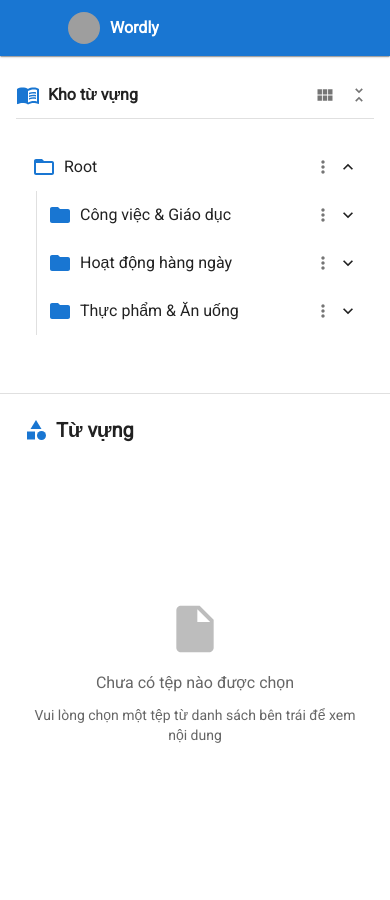
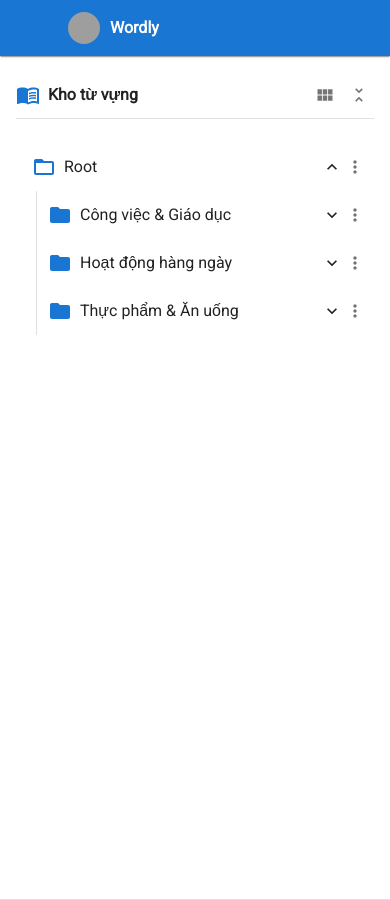
Before and after one commit to QuangThanhn485/Wordly, a React (Create React App) app: page /vocabulary in a window 390 px wide. Built offline with nearby package versions, Linux system fonts and the light colour scheme; grey boxes are pictures that could not be loaded; some icons are missing; a web font is replaced by a local one.

Commit message:
fix: UI reposite for /vocabulary

```diff
--- a/src/features/vocabulary/components/FolderTree/FolderItem.tsx
+++ b/src/features/vocabulary/components/FolderTree/FolderItem.tsx
@@ -1,5 +1,5 @@
 import React, { memo, useCallback, useMemo } from 'react';
-import { Box, Collapse, IconButton, List, ListItemButton, ListItemText, Typography } from '@mui/material';
+import { Box, Collapse, IconButton, List, ListItemButton, ListItemText, Typography, useMediaQuery, useTheme } from '@mui/material';
 import {
   Folder as FolderIcon,
   FolderOpen as FolderOpenIcon,
@@ -54,20 +54,29 @@ export const FileItem = memo(function FileItem({
   onContext,
   vocabCount,
   selected = false,
+  forceShowMenu = false,
 }: {
   node: FileLeaf;
   onClick: () => void;
   level?: number;
-  onContext: (e: React.MouseEvent) => void;
+  onContext: (e: React.MouseEvent<HTMLElement>) => void;
   vocabCount?: number;
   selected?: boolean;
+  forceShowMenu?: boolean;
 }) {
+  const theme = useTheme();
+  const isMobile = useMediaQuery(theme.breakpoints.down('md'), { noSsr: true });
+  const showMenuButton = forceShowMenu || isMobile;
+
   return (
+    <Box sx={{ position: 'relative', display: 'flex', alignItems: 'center' }}>
       <ListItemButton
         selected={selected}
         sx={{
           pl: 4 + level * 2,
+          pr: showMenuButton ? 4 : 2,
           position: 'relative',
+          flex: 1,
           '&:hover': { backgroundColor: 'rgba(0, 0, 0, 0.04)' },
           '&.Mui-selected': {
             backgroundColor: 'rgba(25, 118, 210, 0.12)',
@@ -89,7 +98,7 @@ export const FileItem = memo(function FileItem({
               : undefined,
         }}
         onClick={onClick}
-      onContextMenu={onContext}
+        onContextMenu={isMobile ? undefined : onContext} // Disable context menu on mobile, use button instead
         aria-label={`File ${node.name}`}
       >
         <FileIcon sx={{ fontSize: '1rem', mr: 1, color: 'text.secondary' }} />
@@ -113,6 +122,24 @@ export const FileItem = memo(function FileItem({
           }
         />
       </ListItemButton>
+      {showMenuButton && (
+        <IconButton
+          size="small"
+          onClick={(e) => {
+            e.stopPropagation();
+            onContext(e);
+          }}
+          sx={{
+            position: 'absolute',
+            right: 4,
+            opacity: 1,
+          }}
+          aria-label={`File menu for ${node.name}`}
+        >
+          <MoreIcon fontSize="small" />
+        </IconButton>
+      )}
+    </Box>
   );
 });
 
@@ -132,7 +159,7 @@ const FolderItemComponent = function FolderItem({
   node: FolderNode;
   level?: number;
   onFileClick: (filePath: string[], fileName: string) => void;
-  onContext: (type: 'folder' | 'file', path: string[], event: React.MouseEvent) => void;
+  onContext: (type: 'folder' | 'file', path: string[], event: React.MouseEvent<HTMLElement>) => void;
   path: string[]; // ids from root to this node
   forceShowMenu?: boolean;
   isFolderOpen?: ((id: string) => boolean) | Set<string>; // Can be function or Set for direct lookup
@@ -140,6 +167,10 @@ const FolderItemComponent = function FolderItem({
   vocabCountMap?: Record<string, number>; // fileName -> count
   selectedFileId?: string | null; // Currently selected file ID
 }) {
+  const theme = useTheme();
+  const isMobile = useMediaQuery(theme.breakpoints.down('md'), { noSsr: true });
+  const showMenuButton = forceShowMenu || isMobile;
+
   // Optimize: check if isFolderOpen is a Set (direct lookup) or function
   const open = !isFolderOpen
     ? false
@@ -165,13 +196,15 @@ const FolderItemComponent = function FolderItem({
 
   return (
     <>
-      <Box sx={{ position: 'relative', '&:hover .folder-menu-icon': { opacity: 1 } }}>
+      <Box sx={{ position: 'relative', display: 'flex', alignItems: 'center' }}>
         <ListItemButton
           onClick={handleToggle}
-          onContextMenu={(e) => onContext('folder', path, e)}
+          onContextMenu={isMobile ? undefined : (e) => onContext('folder', path, e)} // Disable context menu on mobile
           sx={{
             pl: 2 + level * 2,
+            pr: showMenuButton ? 4 : 2,
             position: 'relative',
+            flex: 1,
             '&:hover': { backgroundColor: 'rgba(0, 0, 0, 0.04)' },
             '&::before':
               level > 0
@@ -191,20 +224,25 @@ const FolderItemComponent = function FolderItem({
         >
           {open ? <FolderOpenIcon color="primary" sx={{ mr: 1 }} /> : <FolderIcon color="primary" sx={{ mr: 1 }} />}
           <ListItemText primary={<Typography variant="body1" sx={{ fontWeight: 500 }}>{node.label}</Typography>} />
+          {open ? <ExpandLessIcon fontSize="small" /> : <ExpandMoreIcon fontSize="small" />}
+        </ListItemButton>
+        {showMenuButton && (
           <IconButton
-            className="folder-menu-icon"
             size="small"
             onClick={(e) => {
               e.stopPropagation();
-              onContext('folder', path, e as unknown as React.MouseEvent);
+              onContext('folder', path, e);
             }}
-            sx={{ opacity: forceShowMenu ? 1 : 0, transition: 'opacity 0.2s' }}
+            sx={{
+              position: 'absolute',
+              right: 4,
+              opacity: 1,
+            }}
             aria-label={`Folder menu for ${node.label}`}
           >
             <MoreIcon fontSize="small" />
           </IconButton>
-          {open ? <ExpandLessIcon fontSize="small" /> : <ExpandMoreIcon fontSize="small" />}
-        </ListItemButton>
+        )}
       </Box>
 
       <Collapse
@@ -252,6 +290,7 @@ const FolderItemComponent = function FolderItem({
                 onContext={(e) => onContext('file', [...path, child.id], e)}
                 vocabCount={vocabCountMap?.[child.name]}
                 selected={child.id === selectedFileId}
+                forceShowMenu={forceShowMenu}
               />
             ),
           )}
--- a/src/features/vocabulary/pages/VocabularyPage.tsx
+++ b/src/features/vocabulary/pages/VocabularyPage.tsx
@@ -50,6 +50,7 @@ import {
   ViewList as ViewListIcon,
   ViewModule as ViewModuleIcon,
   RocketLaunch as RocketLaunchIcon,
+  ArrowBack as ArrowBackIcon,
 } from '@mui/icons-material';
 
 // Import types
@@ -103,9 +104,10 @@ const StyledTableCell = styled(TableCell)(({ theme }) => ({
     backgroundColor: theme.palette.mode === 'dark' ? theme.palette.grey[900] : theme.palette.grey[100],
     fontWeight: 'bold',
     color: theme.palette.mode === 'dark' ? theme.palette.common.white : theme.palette.text.primary,
+    fontSize: theme.breakpoints.down('sm') ? '0.75rem' : undefined, // Desktop giữ fontSize mặc định
   },
   [`&.${tableCellClasses.body}`]: {
-    fontSize: 14,
+    fontSize: theme.breakpoints.down('sm') ? '0.75rem' : undefined, // Desktop giữ fontSize mặc định (14px)
     color: theme.palette.mode === 'dark' ? theme.palette.common.white : theme.palette.text.primary,
   },
 }));
@@ -232,6 +234,9 @@ const VocabularyPage: React.FC = () => {
   }, [selectedPath, treeIndex]);
   const selectedTitle = useMemo(() => selectedFile?.name.replace(/\.txt$/i, '') ?? '', [selectedFile]);
 
+  // Mobile view mode: 'folder' = show folder tree, 'vocab' = show vocab list
+  const [mobileViewMode, setMobileViewMode] = useState<'folder' | 'vocab'>('folder');
+
   // Load vocab counts from storage (FAST - no need to load full vocab data)
   // This allows displaying counts immediately without clicking files
   const [vocabCountMap, setVocabCountMap] = useState<Record<string, number>>(() => {
@@ -284,14 +289,28 @@ const VocabularyPage: React.FC = () => {
 
   // ===== Context menu state =====
   const [menu, setMenu] = useState<
-    | { type: 'folder' | 'file'; path: string[]; mouseX: number; mouseY: number }
+    | { type: 'folder' | 'file'; path: string[]; mouseX: number; mouseY: number; anchorEl?: HTMLElement | null }
     | null
   >(null);
-  const openContext = useCallback((type: 'folder' | 'file', path: string[], event: React.MouseEvent) => {
+  const [menuAnchorEl, setMenuAnchorEl] = useState<HTMLElement | null>(null);
+  const openContext = useCallback((type: 'folder' | 'file', path: string[], event: React.MouseEvent | React.MouseEvent<HTMLElement>) => {
     event.preventDefault();
-    setMenu({ type, path, mouseX: event.clientX - 2, mouseY: event.clientY - 4 });
+    event.stopPropagation();
+    // Lưu anchorEl nếu là click từ button (mobile), mouseX/Y nếu là context menu (desktop)
+    const anchorEl = 'currentTarget' in event && event.currentTarget ? event.currentTarget as HTMLElement : null;
+    setMenu({
+      type,
+      path,
+      mouseX: 'clientX' in event ? event.clientX - 2 : 0,
+      mouseY: 'clientY' in event ? event.clientY - 4 : 0,
+      anchorEl
+    });
+    setMenuAnchorEl(anchorEl);
   }, []);
-  const closeMenu = useCallback(() => setMenu(null), []);
+  const closeMenu = useCallback(() => {
+    setMenu(null);
+    setMenuAnchorEl(null);
+  }, []);
 
   // ===== Clipboard for cut/copy/paste =====
   const [clip, setClip] = useState<null | { mode: 'cut' | 'copy'; node: FolderNode | FileLeaf }>(null);
@@ -539,7 +558,22 @@ const VocabularyPage: React.FC = () => {
   const handleFileClick = useCallback((filePath: string[], fileName: string) => {
     setSelectedPath(filePath);
     setSelectedVocabs(new Set());
-  }, []);
+    // Trên mobile: chuyển sang vocab list view khi chọn file
+    if (isMdDown) {
+      setMobileViewMode('vocab');
+    }
+  }, [isMdDown]);
+
+  // Handle back button trên mobile để quay lại folder view
+  const handleBackToFolder = useCallback(() => {
+    setMobileViewMode('folder');
+    setSelectedPath(null);
+    setSelectedVocabs(new Set());
+    // Đảm bảo sidebar mở khi quay lại folder view trên mobile
+    if (isMdDown) {
+      setSidebarOpen(true);
+    }
+  }, [isMdDown]);
 
   // ===== Grid view navigation =====
   const currentFolder = useMemo(() => {
@@ -603,10 +637,14 @@ const VocabularyPage: React.FC = () => {
       setGridModalOpen(false);
       setViewMode('tree');
       saveViewModeToStorage('tree');
+      // Trên mobile: chuyển sang vocab list view khi chọn file
+      if (isMdDown) {
+        setMobileViewMode('vocab');
+      }
       // Reset to root folder for next time
       setCurrentFolderId(tree.id);
     }
-  }, [tree]);
+  }, [tree, isMdDown]);
 
   const handleBreadcrumbNavigate = useCallback((folderId: string) => {
     setCurrentFolderId(folderId);
@@ -1144,7 +1182,8 @@ const VocabularyPage: React.FC = () => {
   return (
     <Box
       sx={{
-        height: '100vh',
+        minHeight: { xs: '100vh', md: '100vh' }, // Cho phép mở rộng hơn 100vh trên mobile
+        height: { xs: 'auto', md: '100vh' }, // Auto trên mobile để cho phép mở rộng theo nội dung
         display: 'flex',
         flexDirection: { xs: 'column', md: 'row' },
       }}
@@ -1158,18 +1197,35 @@ const VocabularyPage: React.FC = () => {
         elevation={0}
         sx={{
           width: {
-            xs: sidebarOpen ? '100%' : 0,
+            xs: sidebarOpen && (mobileViewMode === 'folder' || !isMdDown) ? '100%' : 0,
             md: sidebarOpen ? sidebarWidth : 0,
           },
           flexShrink: 0,
           borderRight: { xs: 'none', md: `1px solid ${theme.palette.divider}` },
           borderBottom: { xs: `1px solid ${theme.palette.divider}`, md: 'none' },
-          height: { xs: '40vh', sm: '45vh', md: '100%' },
+          height: {
+            xs: mobileViewMode === 'folder' ? 'auto' : 0, // Auto trên mobile để tự mở rộng theo nội dung
+            sm: mobileViewMode === 'folder' ? 'auto' : 0,
+            md: '100%'
+          },
+          minHeight: {
+            xs: mobileViewMode === 'folder' ? '100vh' : 0, // Ít nhất bằng viewport height
+            sm: mobileViewMode === 'folder' ? '100vh' : 0,
+            md: 'auto',
+          },
           borderRadius: 0,
-          display: 'flex',
+          display: {
+            xs: mobileViewMode === 'folder' ? 'flex' : 'none',
+            md: 'flex',
+          },
           flexDirection: 'column',
-          overflow: 'hidden',
-          transition: theme.transitions.create(['width'], {
+          overflow: { xs: 'visible', md: 'hidden' }, // Mobile: visible để window scroll, Desktop: hidden
+          overflowY: { xs: 'visible', md: 'auto' }, // Mobile: visible, Desktop: auto
+          bgcolor: {
+            xs: theme.palette.mode === 'dark' ? '#1e1e1e' : 'background.default',
+            md: theme.palette.mode === 'dark' ? '#1e1e1e' : 'background.paper'
+          }, // Dark mode: #1e1e1e để nhìn dịu hơn, mobile dùng background.default để khớp với body
+          transition: theme.transitions.create(['width', 'height'], {
             duration: theme.transitions.duration.standard,
             easing: theme.transitions.easing.easeInOut,
           }),
@@ -1177,7 +1233,17 @@ const VocabularyPage: React.FC = () => {
       >
         {sidebarOpen && (
           <>
-            <Box sx={{ px: 2, pt: 3, pb: 2, flexShrink: 0 }}>
+            {/* Sticky Header - "Kho từ vựng" */}
+            <Box sx={{
+              px: 2,
+              pt: 3,
+              pb: 2,
+              flexShrink: 0,
+              position: 'sticky',
+              top: { xs: '56px', sm: '64px', md: 0 }, // Dưới AppBar trên mobile
+              zIndex: (t) => t.zIndex.appBar - 1, // Dưới AppBar
+              bgcolor: 'background.paper',
+            }}>
               <Box sx={{ display: 'flex', alignItems: 'center', justifyContent: 'space-between', mb: 1 }}>
                 <Box sx={{ display: 'flex', alignItems: 'center' }}>
                   <MenuBookIcon color="primary" sx={{ mr: 1 }} />
@@ -1221,7 +1287,19 @@ const VocabularyPage: React.FC = () => {
               <Divider sx={{ mb: 0 }} />
             </Box>
 
-            <Box sx={{ flex: 1, overflowY: 'auto', px: 2, pt: 0 }}>
+            {/* Folder Tree List - Loại bỏ scroll riêng trên mobile để sticky hoạt động */}
+            <Box sx={{
+              flex: '1 1 auto', // Cho phép mở rộng tự do
+              minHeight: 0,
+              overflowY: { xs: 'visible', md: 'auto' }, // Mobile: visible để window scroll, Desktop: auto cho scroll riêng
+              px: 2,
+              pt: 0,
+              pb: { xs: 4, md: 2 }, // Padding bottom trên mobile để scroll được hết nội dung
+              bgcolor: {
+                xs: theme.palette.mode === 'dark' ? '#1e1e1e' : 'background.default',
+                md: theme.palette.mode === 'dark' ? '#1e1e1e' : 'transparent'
+              }, // Dark mode: #1e1e1e để nhìn dịu hơn, mobile dùng background.default để khớp với body khi scroll
+            }}>
               <List>
                 <FolderItem
                   node={tree}
@@ -1287,24 +1365,58 @@ const VocabularyPage: React.FC = () => {
       <Box
         sx={{
           flex: 1,
-          display: 'flex',
+          display: {
+            xs: mobileViewMode === 'vocab' ? 'flex' : 'none',
+            md: 'flex',
+          },
           flexDirection: 'column',
           minWidth: 0,
-          height: { xs: '60vh', sm: '55vh', md: '100%' },
+          height: {
+            xs: mobileViewMode === 'vocab' ? 'calc(100vh - 56px)' : '60vh', // Full height minus AppBar on mobile when vocab view
+            sm: mobileViewMode === 'vocab' ? 'calc(100vh - 64px)' : '55vh',
+            md: '100%'
+          },
           position: 'relative',
         }}
       >
-        <Box sx={{ px: 3, pt: 2.5, pb: 2, flexShrink: 0 }}>
+        {/* Sticky Header - Tên file + buttons */}
+        <Box
+          sx={{
+            px: { xs: 1.5, sm: 2, md: 3 },
+            pt: { xs: 1.5, sm: 2, md: 2.5 },
+            pb: { xs: 1.5, sm: 1.5, md: 2 },
+            flexShrink: 0,
+            position: 'sticky',
+            top: { xs: '56px', sm: '64px', md: 0 }, // Dưới AppBar trên mobile
+            zIndex: (t) => t.zIndex.appBar - 1, // Dưới AppBar
+            bgcolor: 'background.paper',
+          }}
+        >
           {selectedFile ? (
-            <Box sx={{ display: 'flex', alignItems: 'center', justifyContent: 'space-between' }}>
+            <Box sx={{ display: 'flex', alignItems: 'center', justifyContent: 'space-between', gap: 1, flexWrap: 'wrap' }}>
               <Box sx={{ display: 'flex', alignItems: 'center', flex: 1, minWidth: 0 }}>
-                <CategoryIcon color="primary" sx={{ mr: 1.5, flexShrink: 0 }} />
+                {/* Back button - chỉ hiển thị trên mobile */}
+                {isMdDown && (
+                  <IconButton
+                    onClick={handleBackToFolder}
+                    sx={{
+                      mr: 1,
+                      flexShrink: 0,
+                      color: 'text.primary',
+                    }}
+                    aria-label="Quay lại danh sách thư mục"
+                  >
+                    <ArrowBackIcon sx={{ fontSize: { xs: '1.25rem', sm: '1.5rem' } }} />
+                  </IconButton>
+                )}
+                <CategoryIcon color="primary" sx={{ mr: { xs: 1, sm: 1.5, md: 1.5 }, flexShrink: 0, fontSize: { xs: '1.25rem', sm: '1.5rem', md: undefined } }} />
                 <Box sx={{ flex: 1, minWidth: 0 }}>
                   <Typography
-                    variant={isSmDown ? 'h6' : 'h5'}
+                    variant={isSmDown ? 'subtitle1' : 'h6'}
                     color="primary"
                     sx={{
                       fontWeight: 700,
+                      fontSize: { xs: '0.875rem', sm: '1rem', md: undefined }, // Desktop giữ fontSize mặc định của variant
                       wordBreak: 'break-word',
                       overflow: 'hidden',
                       textOverflow: 'ellipsis',
@@ -1313,13 +1425,29 @@ const VocabularyPage: React.FC = () => {
                   {selectedTitle}
                 </Typography>
                   {vocabCountMap[selectedFile.name] !== undefined && (
-                    <Typography variant="caption" color="text.secondary" sx={{ display: 'block', mt: 0.5 }}>
+                    <Typography
+                      variant="caption"
+                      color="text.secondary"
+                      sx={{
+                        display: 'block',
+                        mt: 0.25,
+                        fontSize: { xs: '0.6875rem', sm: '0.75rem' },
+                      }}
+                    >
                       {vocabCountMap[selectedFile.name]} từ vựng
                     </Typography>
                   )}
               </Box>
               </Box>
-              <Stack direction="row" spacing={1}>
+              <Stack
+                direction="row"
+                spacing={{ xs: 0.5, sm: 1 }}
+                sx={{
+                  flexWrap: { xs: 'wrap', sm: 'nowrap' },
+                  gap: { xs: 0.5, sm: 0 },
+                  width: { xs: '100%', sm: 'auto' },
+                }}
+              >
                 {selectedVocabs.size > 0 && (
                   <Button
                     variant="outlined"
@@ -1327,8 +1455,12 @@ const VocabularyPage: React.FC = () => {
                     size={isSmDown ? 'small' : 'medium'}
                     startIcon={<DeleteIcon />}
                     onClick={handleDeleteSelectedVocabs}
-                  >
-                    Xóa đã chọn ({selectedVocabs.size})
+                    sx={{
+                      fontSize: { xs: '0.6875rem', sm: undefined }, // Desktop giữ fontSize mặc định
+                      px: { xs: 1, sm: 2 },
+                    }}
+                  >
+                    Xóa ({selectedVocabs.size})
                   </Button>
                 )}
                 <Button
@@ -1341,17 +1473,25 @@ const VocabularyPage: React.FC = () => {
                       navigate(`/train/flashcards-reading?file=${encodeURIComponent(selectedFile.name)}`);
                     }
                   }}
-                  sx={{ fontWeight: 600 }}
-                >
-                  Start Train
+                  sx={{
+                    fontWeight: 600,
+                    fontSize: { xs: '0.6875rem', sm: undefined }, // Desktop giữ fontSize mặc định
+                    px: { xs: 1, sm: 2 },
+                  }}
+                >
+                  Train
                 </Button>
                 <Button
                   variant="contained"
                   size={isSmDown ? 'small' : 'medium'}
                   startIcon={<AddIcon />}
                   onClick={openAddVocabForm}
-                >
-                  Thêm từ vựng
+                  sx={{
+                    fontSize: { xs: '0.6875rem', sm: undefined }, // Desktop giữ fontSize mặc định
+                    px: { xs: 1, sm: 2 },
+                  }}
+                >
+                  {isSmDown ? 'Thêm' : 'Thêm từ vựng'}
                 </Button>
               </Stack>
             </Box>
@@ -1365,10 +1505,35 @@ const VocabularyPage: React.FC = () => {
           )}
         </Box>
 
-        <Box sx={{ flex: 1, overflowY: 'auto', px: { xs: 2, md: 3 }, pb: { xs: 2, md: 3 } }}>
+        {/* Content Area - Danh sách từ vựng */}
+        <Box sx={{
+          flex: 1,
+          overflow: 'hidden', // Không cho scroll ở đây, để TableContainer handle scroll
+          px: { xs: 2, md: 3 },
+          pb: { xs: 2, md: 3 },
+          display: 'flex',
+          flexDirection: 'column',
+          minHeight: 0, // Quan trọng để flex child có thể shrink
+        }}>
           {selectedFile ? (
-            <Paper elevation={0} sx={{ border: `1px solid ${theme.palette.divider}` }}>
-              <TableContainer sx={{ maxHeight: { xs: '50vh', md: 'unset' } }}>
+            <Paper
+              elevation={0}
+              sx={{
+                border: `1px solid ${theme.palette.divider}`,
+                flex: 1,
+                display: 'flex',
+                flexDirection: 'column',
+                minHeight: 0,
+              }}
+            >
+              <TableContainer sx={{
+                flex: 1,
+                display: 'flex',
+                flexDirection: 'column',
+                maxHeight: '100%', // Sử dụng 100% của parent flex container
+                overflow: 'auto', // Cho phép scroll khi cần
+                overflowX: 'hidden', // Không scroll ngang
+              }}>
                 <Table aria-label="vocabulary table" stickyHeader={isMdDown} size={isSmDown ? 'small' : 'medium'} sx={{ minWidth: 650 }}>
                   <TableHead>
                     <TableRow>
@@ -1547,17 +1712,54 @@ const VocabularyPage: React.FC = () => {
       <Menu
         open={Boolean(menu)}
         onClose={closeMenu}
-        anchorReference="anchorPosition"
-        anchorPosition={menu ? { top: menu.mouseY, left: menu.mouseX } : undefined}
+        anchorReference={isMdDown ? "anchorEl" : "anchorPosition"}
+        anchorPosition={!isMdDown && menu ? { top: menu.mouseY, left: menu.mouseX } : undefined}
+        anchorEl={isMdDown ? menuAnchorEl : null}
+        transformOrigin={isMdDown ? { horizontal: 'right', vertical: 'top' } : undefined}
+        anchorOrigin={isMdDown ? { horizontal: 'right', vertical: 'bottom' } : undefined}
+        PaperProps={{
+          sx: {
+            minWidth: isMdDown ? '200px' : 'auto',
+            maxWidth: isMdDown ? 'calc(100vw - 32px)' : 'none',
+          },
+        }}
       >
         {menu?.type === 'folder' ? [
-          <MenuItem key="new-folder" onClick={startNewSubfolder}>
-            <ListItemIcon><NewFolderIcon fontSize="small" /></ListItemIcon>
-            <ListItemText>Tạo thư mục con</ListItemText>
+          <MenuItem
+            key="new-folder"
+            onClick={startNewSubfolder}
+            sx={{
+              fontSize: { xs: '0.875rem', sm: '1rem' },
+              py: { xs: 1.25, sm: 1 },
+            }}
+          >
+            <ListItemIcon sx={{ minWidth: { xs: 36, sm: 40 } }}>
+              <NewFolderIcon fontSize={isSmDown ? 'small' : 'medium'} />
+            </ListItemIcon>
+            <ListItemText
+              primary="Tạo thư mục con"
+              primaryTypographyProps={{
+                fontSize: { xs: '0.875rem', sm: '1rem' },
+              }}
+            />
           </MenuItem>,
-          <MenuItem key="new-file" onClick={startNewFile}>
-            <ListItemIcon><FileIcon fontSize="small" /></ListItemIcon>
-            <ListItemText>Tạo file</ListItemText>
+          <MenuItem
+            key="new-file"
+            onClick={startNewFile}
+            sx={{
+              fontSize: { xs: '0.875rem', sm: '1rem' },
+              py: { xs: 1.25, sm: 1 },
+            }}
+          >
+            <ListItemIcon sx={{ minWidth: { xs: 36, sm: 40 } }}>
+              <FileIcon fontSize={isSmDown ? 'small' : 'medium'} />
+            </ListItemIcon>
+            <ListItemText
+              primary="Tạo file"
+              primaryTypographyProps={{
+                fontSize: { xs: '0.875rem', sm: '1rem' },
+              }}
+            />
           </MenuItem>,
           <Divider key="divider-1" />,
           <MenuItem key="export-folder" onClick={handleExportFolder}>
```
Lines whose indentation alone changed are shown as unchanged.
